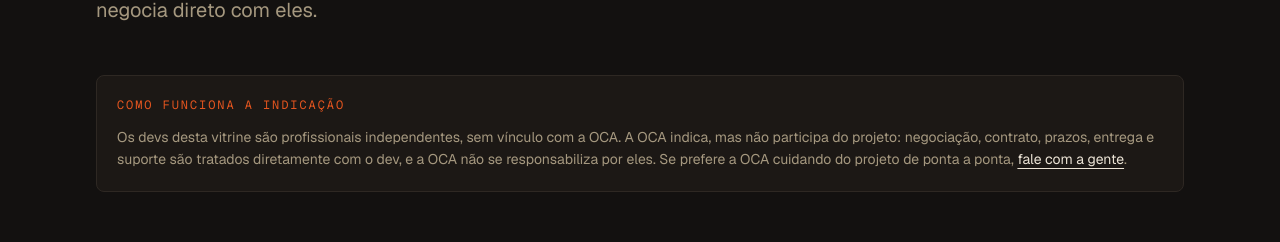
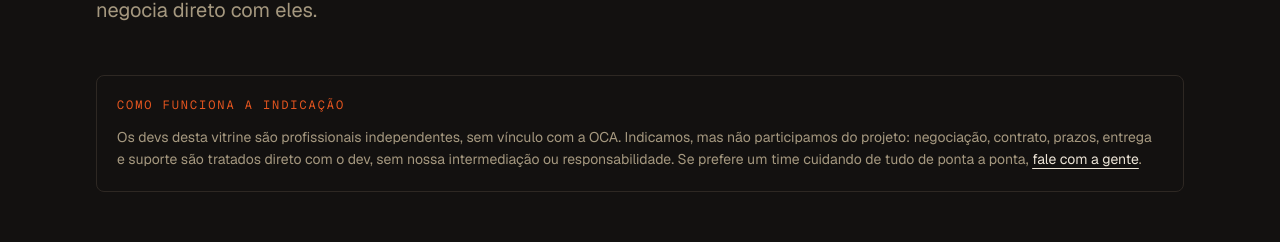
Before and after one commit to Luc2000/oca-portfolio, a Next.js app: page /devs in a window 1280 px wide. Shown: the part 401-643 px from the top of the page. Built offline with nearby package versions, Linux system fonts and the light colour scheme; no server answers.

Commit message:
feat: rewrite dev disclaimer to mention oca once

```diff
--- a/app/components/DevDisclaimer.tsx
+++ b/app/components/DevDisclaimer.tsx
@@ -18,22 +18,22 @@
       >
         <FiInfo className="mt-1 shrink-0 text-urucum" />
         <span>
-          Profissionais independentes, sem vínculo com a OCA. A OCA indica, mas
-          não participa do projeto.
+          Profissionais independentes, sem vínculo com a OCA. Indicamos, mas
+          não participamos do projeto.
         </span>
       </p>
     );
   }
 
   return (
-    <aside className={`rounded-lg border border-fresta bg-carvao p-5 ${className}`}>
+    <aside className={`rounded-lg border border-fresta p-5 ${className}`}>
       <p className="annotation mb-3 text-urucum">Como funciona a indicação</p>
       <p className="text-sm leading-relaxed text-palha">
         Os devs desta vitrine são profissionais independentes, sem vínculo com
-        a OCA. A OCA indica, mas não participa do projeto: negociação, contrato,
-        prazos, entrega e suporte são tratados diretamente com o dev, e a OCA
-        não se responsabiliza por eles. Se prefere a OCA cuidando do projeto de
-        ponta a ponta,{" "}
+        a OCA. Indicamos, mas não participamos do projeto: negociação, contrato,
+        prazos, entrega e suporte são tratados direto com o dev, sem nossa
+        intermediação ou responsabilidade. Se prefere um time cuidando de tudo
+        de ponta a ponta,{" "}
         <Link
           href="/contato"
           className="text-areia underline underline-offset-4 transition-colors hover:text-urucum"
```
